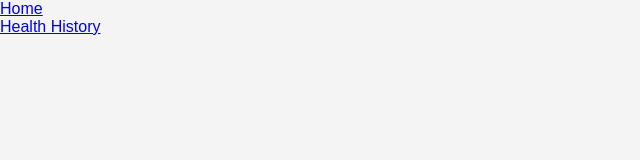
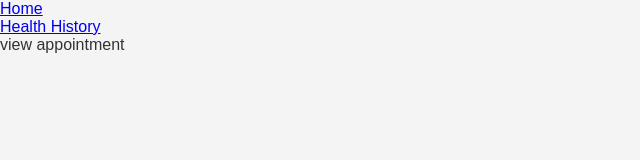
Before and after one commit to INFO-5139-MasseuseWebsite/MasseuseWebsite, a React (Vite) app: page /view-appointment in a window 1280 px wide. Before the commit this address had no page. Shown: the top 160 px of the page, without its empty margins (0-640 px from the left). Built offline with nearby package versions, Linux system fonts and the light colour scheme.

Commit message:
Route for View Appointment page added. Navigate to view appointment page when the login is successfully done just for now.

```diff
--- a/src/App.jsx
+++ b/src/App.jsx
@@ -12,6 +12,7 @@ import HealthHistory from './HealthHistory';
 import Links from './Links';
 import CSSLoader from './CSSLoader';
 import Login from './Login';
+import ViewAppointment from './ViewAppointment';
 
 // function App() {
 //   return (
@@ -51,6 +52,7 @@ function App() {
 					/>
 					<Route path="/health-history" element={<HealthHistory />} />
 					<Route path="/login" element={<Login />} />
+					<Route path="/view-appointment" element={<ViewAppointment />} />
 				</Routes>
 			</div>
 		</Router>
--- a/src/Login.jsx
+++ b/src/Login.jsx
@@ -3,12 +3,14 @@ import Header from './components/Header';
 import './Login.css';
 import { auth } from './firebaseConfig';
 import { signInWithEmailAndPassword } from 'firebase/auth';
+import { useNavigate } from 'react-router-dom';
 
 const Login = () => {
 	const [email, setEmail] = useState('');
 	const [password, setPassword] = useState('');
 	const [error, setError] = useState('');
 	const [loading, setLoading] = useState(false);
+	const navigate = useNavigate();
 
 	const loginWithEmail = async (email, password) => {
 		setLoading(true);
@@ -18,6 +20,7 @@ const Login = () => {
 			// Reset form
 			setEmail('');
 			setPassword('');
+			navigate('../view-appointment');
 		} catch (err) {
 			handleError(err);
 		} finally {
--- /dev/null
+++ b/src/ViewAppointment.jsx
@@ -0,0 +1,12 @@
+import React from 'react';
+import './ViewAppointment.css';
+
+const ViewAppointment = () => {
+	return (
+		<div>
+			<div>view appointment</div>
+		</div>
+	);
+};
+
+export default ViewAppointment;
```
Also changed, not shown: src/ViewAppointment.css (added).
